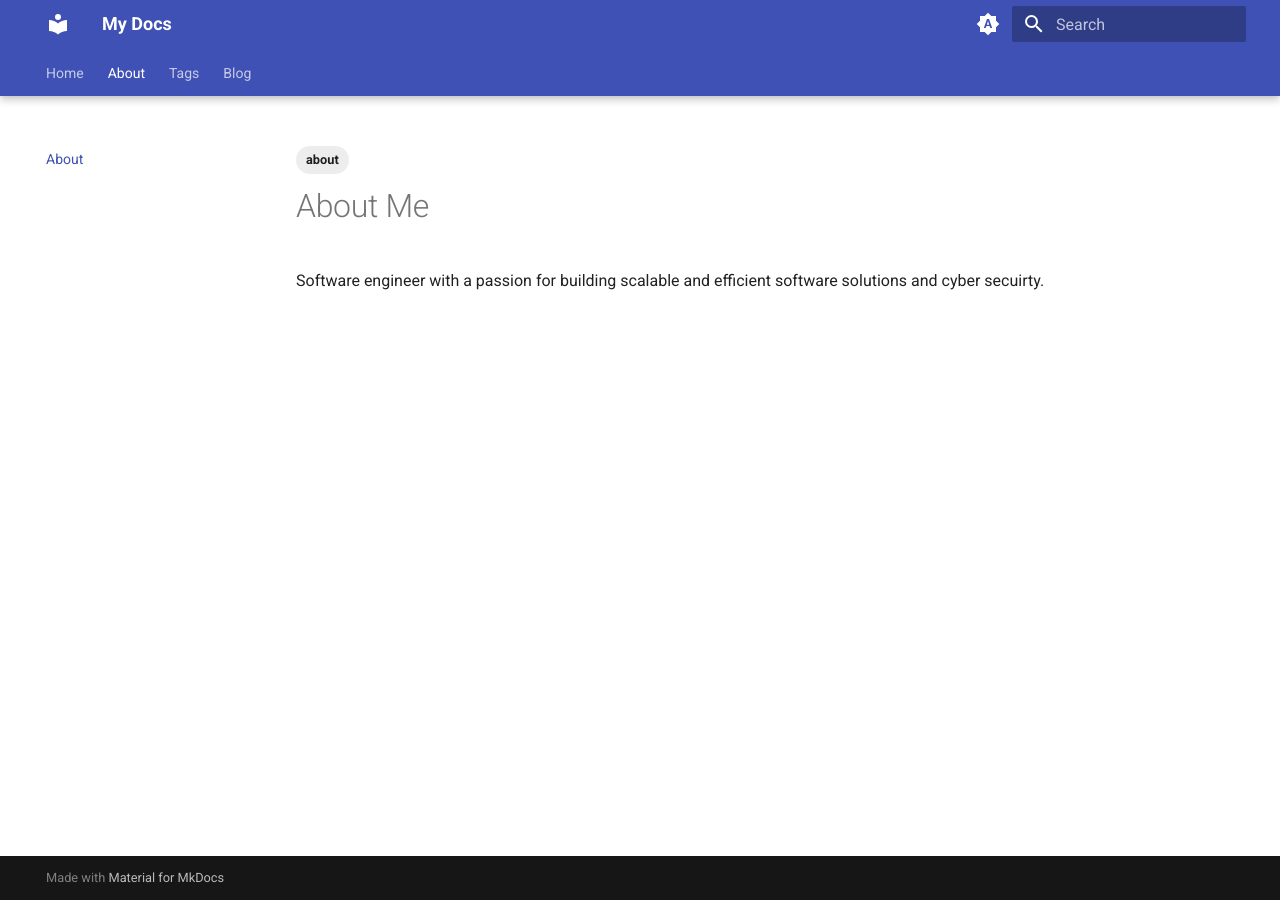
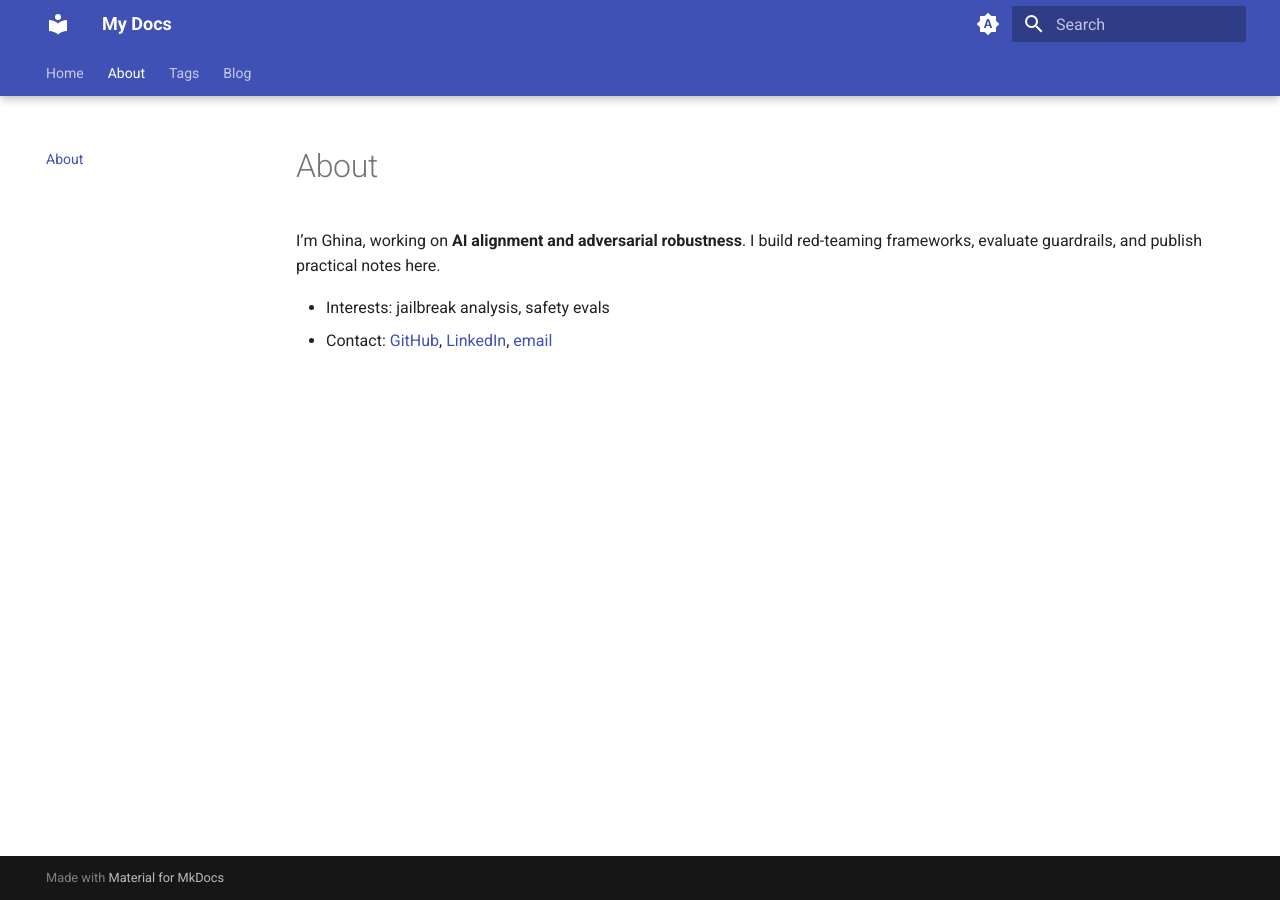
Before and after one commit to ghina-b/promptfolio, an MkDocs documentation site: the page built from docs/about.md, in a window 1280 px wide. Built offline with MkDocs 1.6.1 and Material for MkDocs 9.7.7, drawn with Linux system fonts in a browser that asks for light colours.

Commit message:
Adding more information

```diff
--- a/docs/about.md
+++ b/docs/about.md
@@ -1,12 +1,10 @@
 ---
 title: About
-tags:
-- about
 ---
 
+# About
 
+I’m Ghina, working on **AI alignment and adversarial robustness**. I build red-teaming frameworks, evaluate guardrails, and publish practical notes here.
 
-
-# About Me
-
-Software engineer with a passion for building scalable and efficient software solutions and cyber secuirty.
+- Interests: jailbreak analysis, safety evals
+- Contact: [GitHub](https://github.com/ghina-b), [LinkedIn](https://www.linkedin.com/in/ghina-mohammad-baassiri/), [email](mailto:gmb14@mail.aub.edu)
--- a/mkdocs.yml
+++ b/mkdocs.yml
@@ -1,5 +1,5 @@
 site_name: My Docs
-site_url: https://mydomain.org/mysite
+site_url: https://ghina-b.github.io/promptfolio/
 theme:
   name: material
   palette:
```
Also changed, not shown: docs/blog/index.md (+10 -0 lines), docs/blog/posts/2025-08-14-introducing-promptfolio.md (added, +35 -0 lines), docs/index.md (+26 -12 lines).
